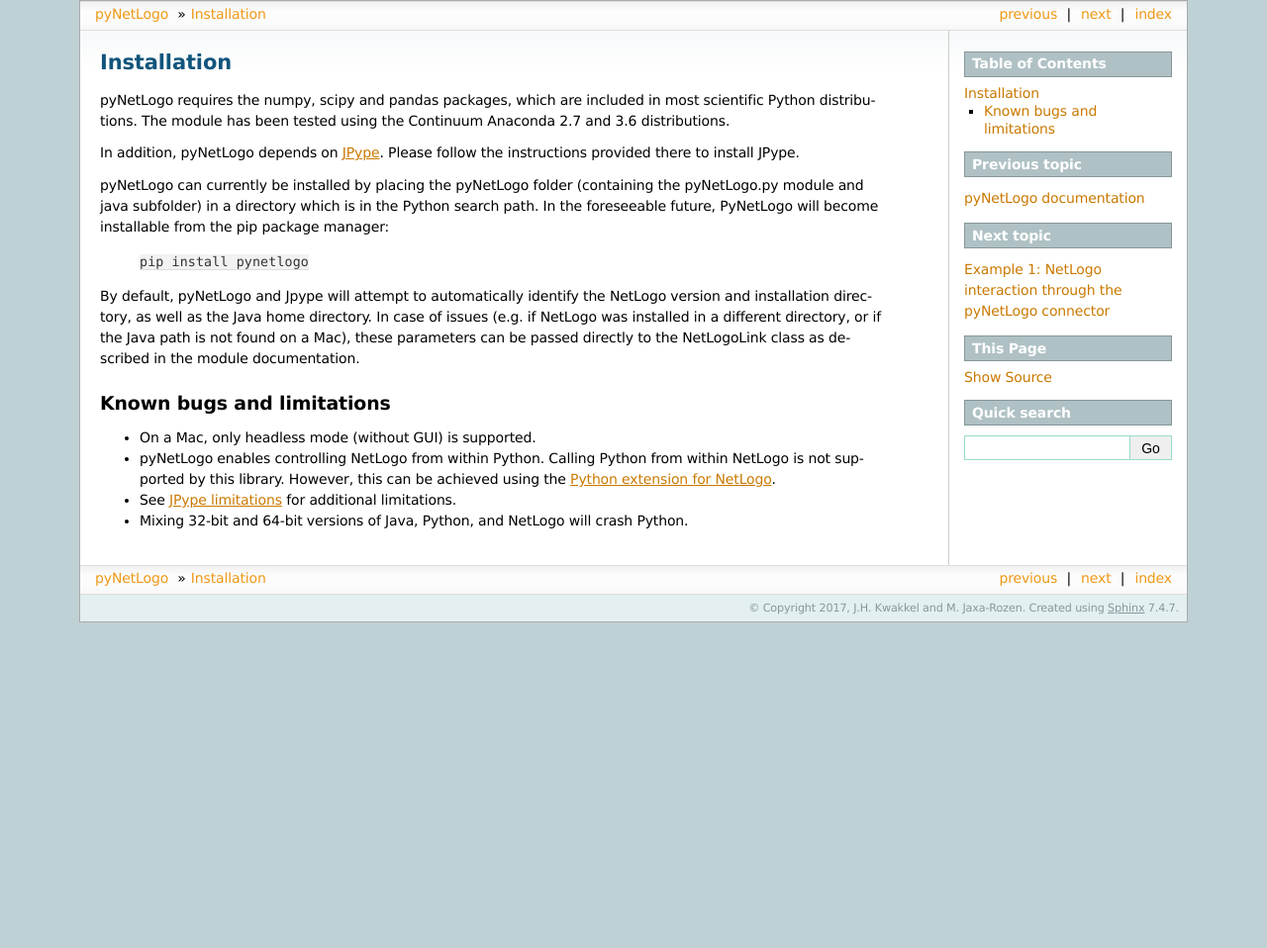
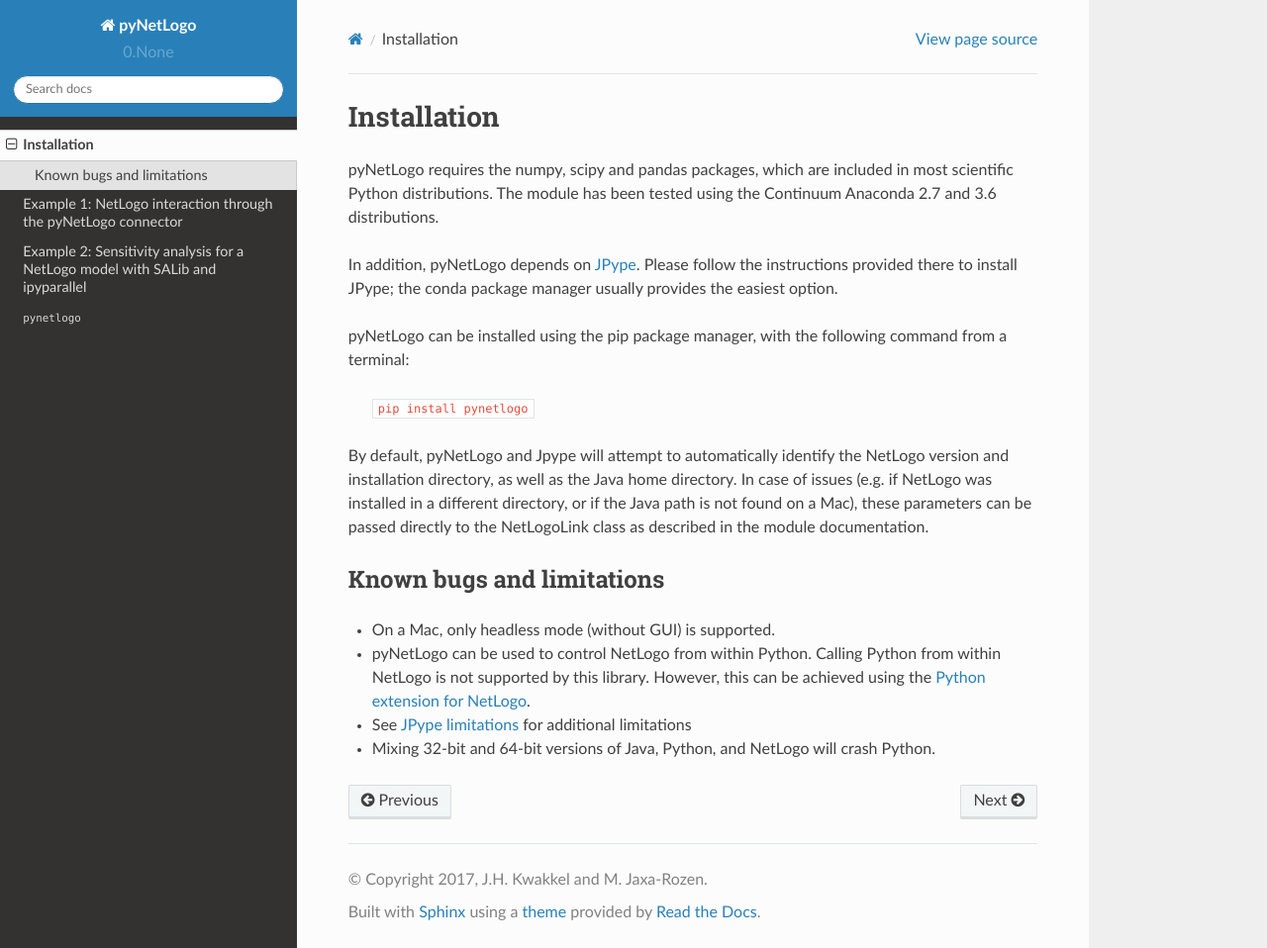
Before and after one commit to quaquel/pyNetLogo, a Sphinx documentation site: the page built from docs/source/install.rst, in a window 1280 px wide and 958 px high. Shown: the whole window at 99% size. Built offline with Sphinx 7.4.7 and the Read the Docs theme 2.0.0, drawn with Linux system fonts in a browser that asks for light colours.

Commit message:
Updated example

```diff
--- a/docs/source/conf.py
+++ b/docs/source/conf.py
@@ -102,7 +102,8 @@
 
 # The theme to use for HTML and HTML Help pages.  See the documentation for
 # a list of builtin themes.
-html_theme = 'sphinxdoc'
+#html_theme = 'sphinxdoc'
+html_theme = "sphinx_rtd_theme"
 
 # Theme options are theme-specific and customize the look and feel of a theme
 # further.  For a list of options available for each theme, see the
--- a/docs/source/install.rst
+++ b/docs/source/install.rst
@@ -3,9 +3,10 @@
 
 pyNetLogo requires the numpy, scipy and pandas packages, which are included in most scientific Python distributions. The module has been tested using the Continuum Anaconda 2.7 and 3.6 distributions.
 
-In addition, pyNetLogo depends on `JPype <https://jpype.readthedocs.io/en/latest/>`_. Please follow the instructions provided there to install JPype.
+In addition, pyNetLogo depends on `JPype <https://jpype.readthedocs.io/en/latest/>`_. Please
+follow the instructions provided there to install JPype; the conda package manager usually provides the easiest option.
 
-pyNetLogo can currently be installed by placing the pyNetLogo folder (containing the pyNetLogo.py module and java subfolder) in a directory which is in the Python search path. In the foreseeable future, PyNetLogo will become installable from the pip package manager:
+pyNetLogo can be installed using the pip package manager, with the following command from a terminal:
 
 	``pip install pynetlogo``
 
@@ -14,9 +15,10 @@
 Known bugs and limitations
 --------------------------
 -	On a Mac, only headless mode (without GUI) is supported.
--	pyNetLogo enables controlling NetLogo from within Python. Calling Python
+-	pyNetLogo can be used to control NetLogo from within Python. Calling Python
 	from within NetLogo is not supported by this library. However, this can be achieved
 	using the `Python extension for NetLogo <https://github.com/qiemem/PythonExtension>`_.
--	See `JPype limitations <https://jpype.readthedocs.io/en/latest/install.html#known-bugs-limitations>`_ for additional limitations.
+-	See `JPype limitations <https://jpype.readthedocs.io/en/latest/install.html#known-bugs-limitations>`_
+	for additional limitations
 -	Mixing 32-bit and 64-bit versions of Java, Python, and NetLogo will crash
 	Python.
```
Also changed, not shown: docs/source/example1.rst (+95 -18 lines), docs/source/example2.rst (+6 -4 lines), docs/source/example1_files/example1_11_0.png, docs/source/example1_files/example1_14_0.png, docs/source/example1_files/example1_16_0.png, docs/source/example1_files/example1_18_0.png (deleted), docs/source/example1_files/example1_20_0.png (added), docs/source/example1_files/example1_21_0.png (deleted), docs/source/example1_files/example1_23_0.png (added), docs/source/example1_files/example1_8_0.png, docs/source/example2_files/example2_26_0.png (renamed from docs/source/example2_files/example2_25_0.png), docs/source/example2_files/example2_28_0.png (renamed from docs/source/example2_files/example2_27_0.png), docs/source/example2_files/example2_34_0.png (renamed from docs/source/example2_files/example2_33_0.png), docs/source/example2_files/example2_36_0.png (renamed from docs/source/example2_files/example2_35_0.png), 2 other files.
